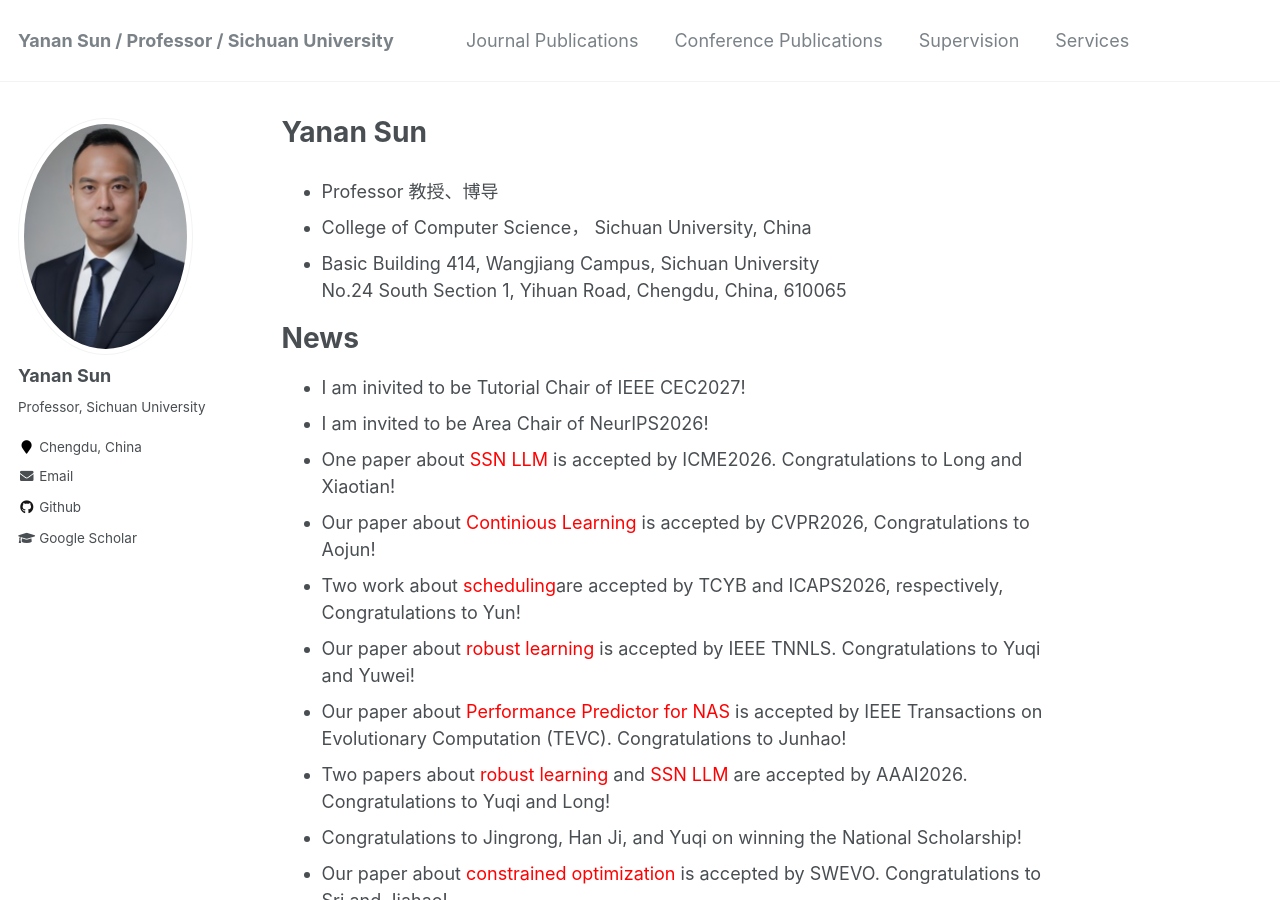
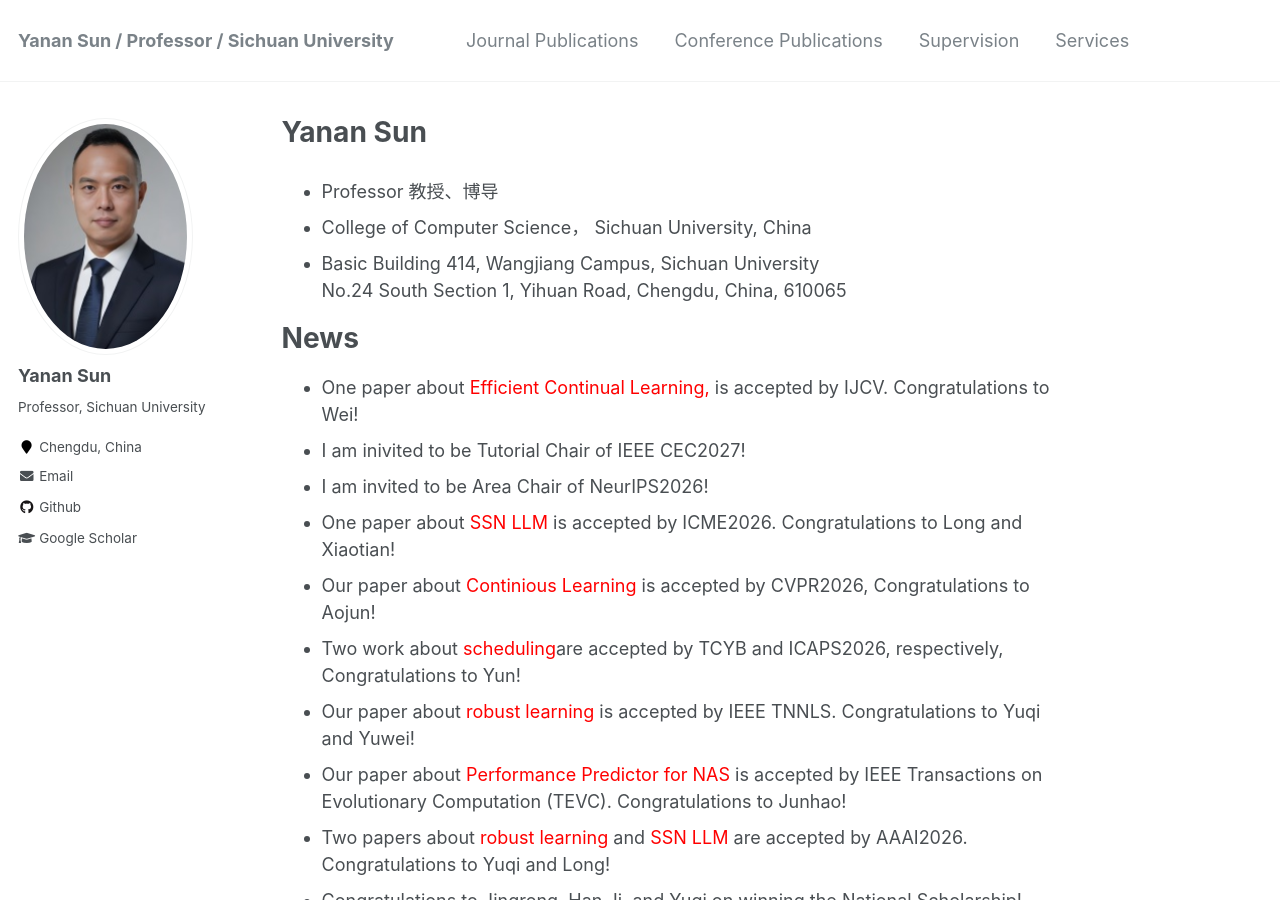
Before and after one commit to yn-sun/yn-sun.github.io, a Jekyll site: the page built from _pages/about.md, in a window 1280 px wide and 900 px high. Built offline with Jekyll 4.4.1, drawn with Linux system fonts in a browser that asks for light colours; comment, search, counter and statistics services are not loaded.

Commit message:
Update about.md

```diff
--- a/_pages/about.md
+++ b/_pages/about.md
@@ -15,6 +15,7 @@ No.24 South Section 1, Yihuan Road, Chengdu, China, 610065
 
 News
 ======
+* One paper about <span style="color: #FF0000">Efficient Continual Learning,</span> is accepted by IJCV. Congratulations to Wei!
 * I am inivited to be Tutorial Chair of IEEE CEC2027!
 * I am invited to be Area Chair of NeurIPS2026!
 * One paper about <span style="color: #FF0000">SSN LLM</span> is accepted by ICME2026. Congratulations to Long and Xiaotian!
```
